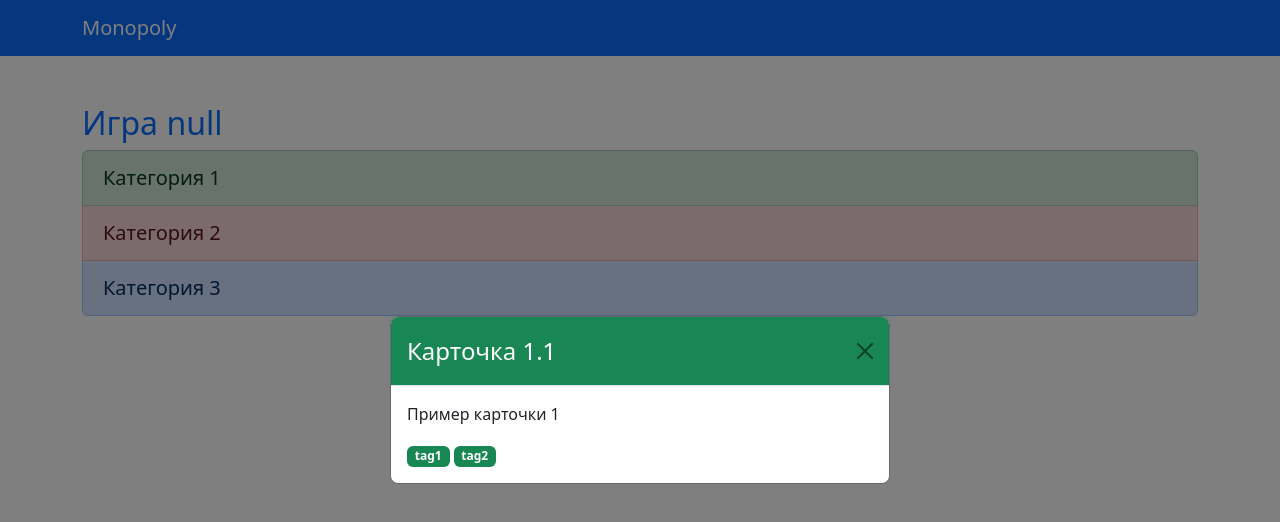
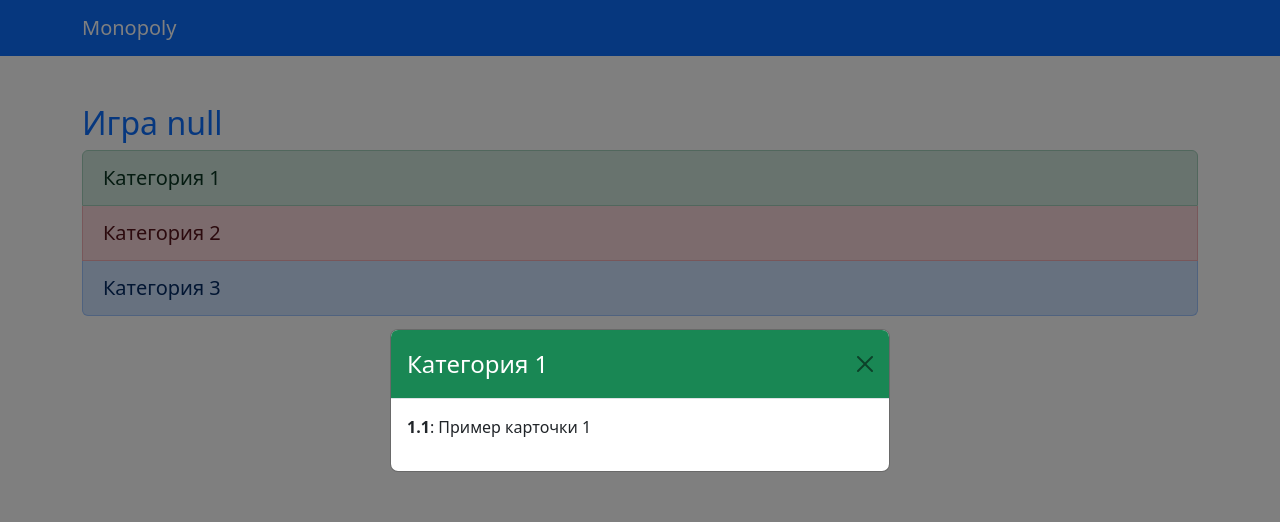
Before and after one commit to Monopoly-IU9/frontend, a React (Create React App) app: page /game in a window 1280 px wide. Both pictures are taken after a click on the element "Категория 1". Shown: the top 522 px of the page. Built offline with nearby package versions, Linux system fonts and the light colour scheme; no server answers.

Commit message:
фикс карточки

```diff
--- a/src/components/CardModal.js
+++ b/src/components/CardModal.js
@@ -13,19 +13,12 @@ function CardModal({ show, onClose, card }) {
     return (
         <Modal show={show} onHide={onClose} centered>
             <Modal.Header closeButton style={headerStyle}>
-                <Modal.Title>
-                    Карточка {card.categoryId}.{card.id}
-                </Modal.Title>
+                <Modal.Title>{`Категория ${card.categoryId}`}</Modal.Title>
             </Modal.Header>
             <Modal.Body>
-                <p>{card.description}</p>
-                <div>
-                    {card.tags.map((tag, index) => (
-                        <Badge key={index} className="me-1" bg={card.color}>
-                            {tag}
-                        </Badge>
-                    ))}
-                </div>
+                <p>
+                    <strong>{`${card.categoryId}.${card.id}`}</strong>: {card.description}
+                </p>
             </Modal.Body>
         </Modal>
     );
```
